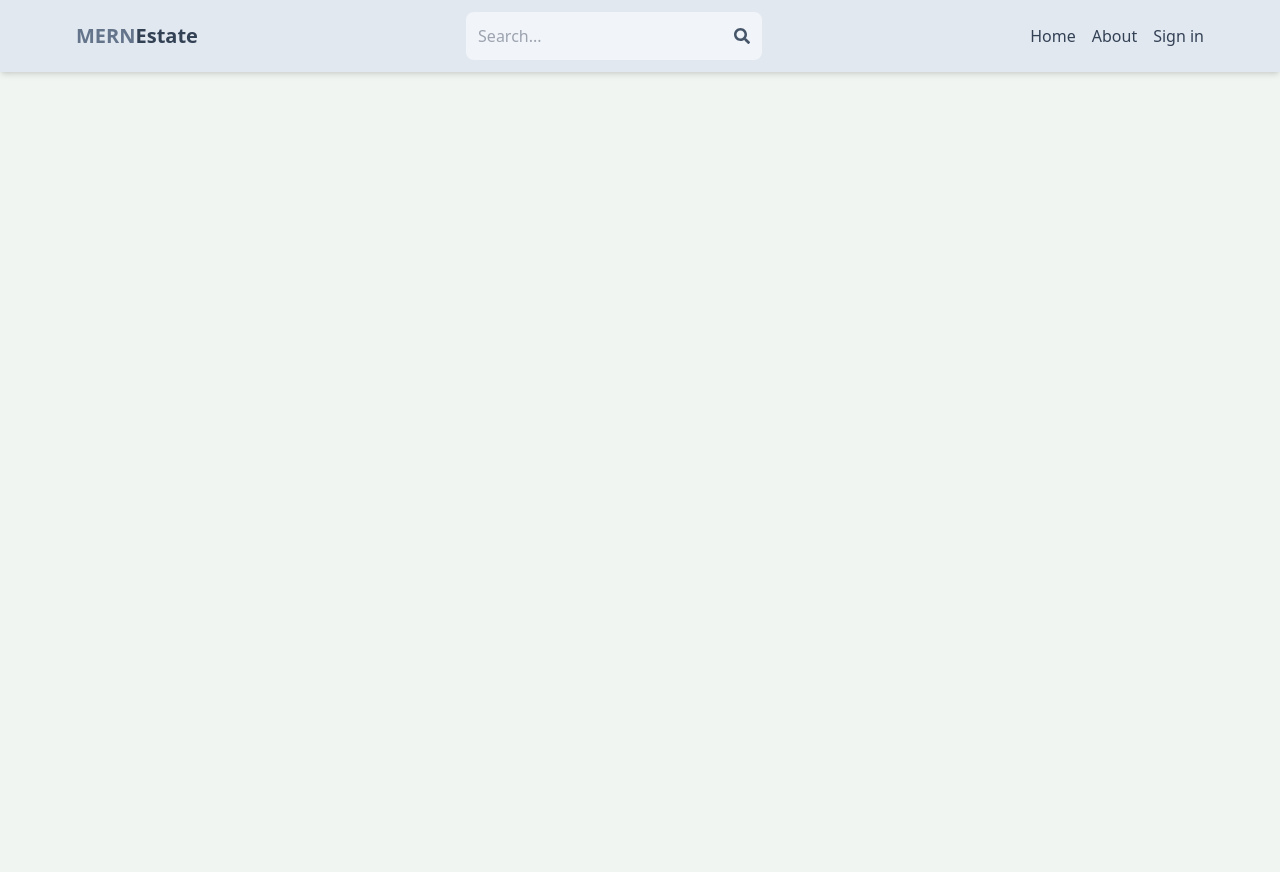
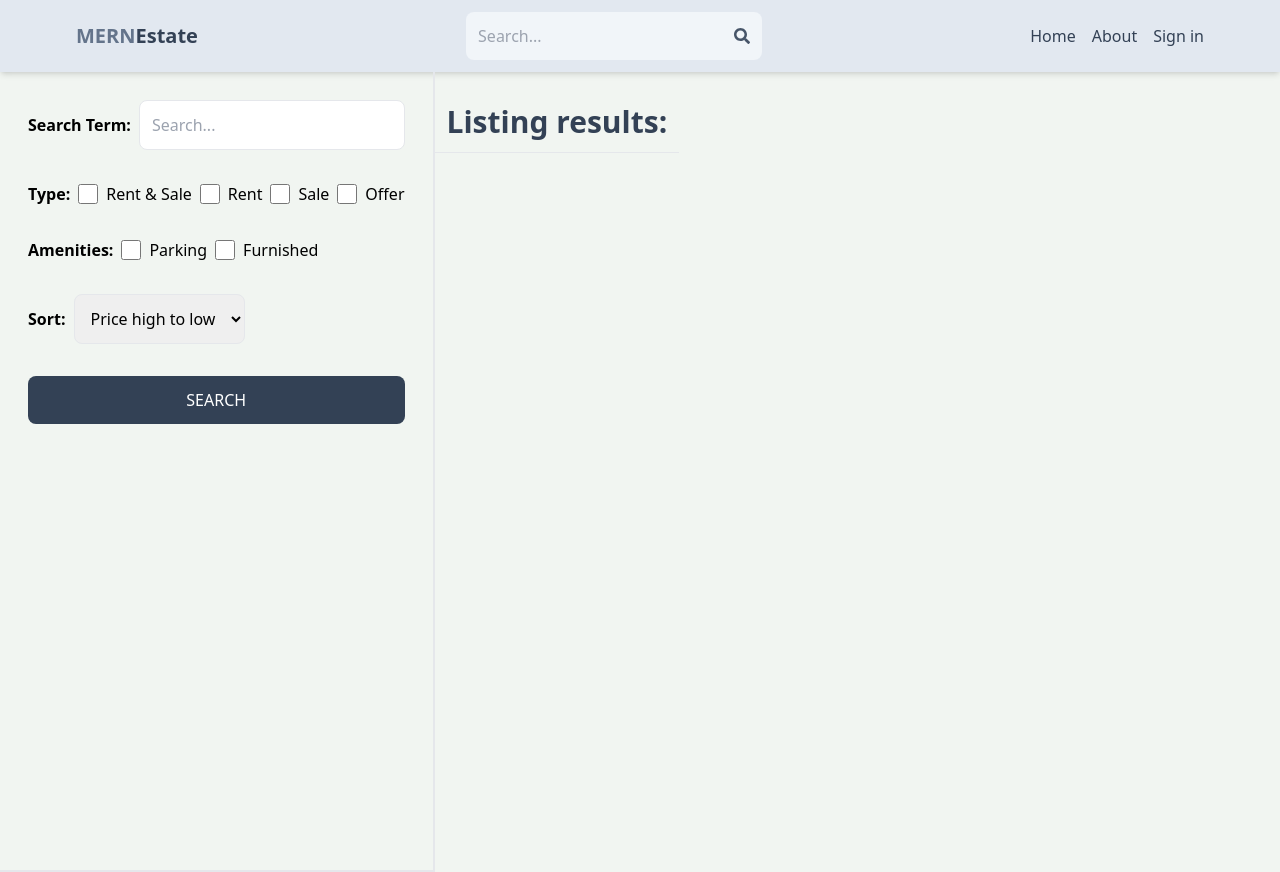
Before and after one commit to Default-nick/mern-estate, a React (Vite) app in the folder client/: page /search in a window 1280 px wide. Before the commit the page ends 800 px from the top, so only its background shows below. Built offline with nearby package versions, Linux system fonts and the light colour scheme; no server answers.

Commit message:
Feat: Criação da interface da página de busca

```diff
--- a/client/src/App.jsx
+++ b/client/src/App.jsx
@@ -1,31 +1,36 @@
-import {BrowserRouter, Routes, Route} from 'react-router-dom'
-import Home from './pages/Home'
-import SignIn from './pages/Signin'
-import SignUp from './pages/SignUp'
-import About from './pages/About'
-import Profile from './pages/Profile'
-import Header from './components/Header'
-import PrivateRoute from './components/PrivateRoute'
-import CreateListing from './pages/CreateListing'
-import UpdateListing from './pages/UpdateListing'
-import Listing from './pages/Listing'
+import { BrowserRouter, Routes, Route } from "react-router-dom";
+import Home from "./pages/Home";
+import SignIn from "./pages/Signin";
+import SignUp from "./pages/SignUp";
+import About from "./pages/About";
+import Profile from "./pages/Profile";
+import Header from "./components/Header";
+import PrivateRoute from "./components/PrivateRoute";
+import CreateListing from "./pages/CreateListing";
+import UpdateListing from "./pages/UpdateListing";
+import Listing from "./pages/Listing";
+import Search from "./pages/Search";
 
 export default function App() {
   return (
     <BrowserRouter>
-    <Header/>
-    <Routes>
-      <Route path="/" element={<Home/>} />
-      <Route path="/sign-in" element={<SignIn/>} />
-      <Route path="/sign-up" element={<SignUp/>} />
-      <Route path="/about" element={<About/>} />
-      <Route path="/listing/:listingId" element={<Listing/>} />
-      <Route element={<PrivateRoute/>}>
-        <Route path="/profile" element={<Profile/>} />
-        <Route path="/create-listing" element={<CreateListing/>} />
-        <Route path="/update-listing/:listingId" element={<UpdateListing/>} />
-      </Route>
-    </Routes>
+      <Header />
+      <Routes>
+        <Route path="/" element={<Home />} />
+        <Route path="/sign-in" element={<SignIn />} />
+        <Route path="/sign-up" element={<SignUp />} />
+        <Route path="/about" element={<About />} />
+        <Route path="/search" element={<Search />} />
+        <Route path="/listing/:listingId" element={<Listing />} />
+        <Route element={<PrivateRoute />}>
+          <Route path="/profile" element={<Profile />} />
+          <Route path="/create-listing" element={<CreateListing />} />
+          <Route
+            path="/update-listing/:listingId"
+            element={<UpdateListing />}
+          />
+        </Route>
+      </Routes>
     </BrowserRouter>
-  )
+  );
 }
--- /dev/null
+++ b/client/src/pages/Search.jsx
@@ -0,0 +1,68 @@
+export default function Search() {
+  return (
+    <div className="flex flex-col md:flex-row">
+      <div className="p-7 border-b-2 md:border-r-2 md:min-h-screen">
+        <form className="flex flex-col gap-8">
+          <div className="flex items-center gap-2">
+            <label className="whitespace-nowrap font-semibold">
+              Search Term:
+            </label>
+            <input
+              type="text"
+              placeholder="Search..."
+              id="searchTerm"
+              className="border rounded-lg p-3 w-full"
+            />
+          </div>
+          <div className="flex gap-2 flex-wrap items-center">
+            <label className="font-semibold">Type:</label>
+            <div className="flex gap-2">
+              <input type="checkbox" id="all" className="w-5" />
+              <span>Rent & Sale</span>
+            </div>
+            <div className="flex gap-2">
+              <input type="checkbox" id="rent" className="w-5" />
+              <span>Rent</span>
+            </div>
+            <div className="flex gap-2">
+              <input type="checkbox" id="sale" className="w-5" />
+              <span>Sale</span>
+            </div>
+            <div className="flex gap-2">
+              <input type="checkbox" id="offer" className="w-5" />
+              <span>Offer</span>
+            </div>
+          </div>
+          <div className="flex gap-2 flex-wrap items-center">
+            <label className="font-semibold">Amenities:</label>
+            <div className="flex gap-2">
+              <input type="checkbox" id="parking" className="w-5" />
+              <span>Parking</span>
+            </div>
+            <div className="flex gap-2">
+              <input type="checkbox" id="furnished" className="w-5" />
+              <span>Furnished</span>
+            </div>
+          </div>
+          <div className="flex items-center gap-2">
+            <label className="font-semibold">Sort:</label>
+            <select id="sort_order" className="border rounded-lg p-3">
+              <option>Price high to low</option>
+              <option>Price low to high</option>
+              <option>Latest</option>
+              <option>Oldest</option>
+            </select>
+          </div>
+          <button className="bg-slate-700 text-white p-3 rounded-lg uppercase hover:opacity-95">
+            Search
+          </button>
+        </form>
+      </div>
+      <div className="">
+        <h1 className="text-3xl font-semibold border-b p-3 text-slate-700 mt-5">
+          Listing results:
+        </h1>
+      </div>
+    </div>
+  );
+}
```
